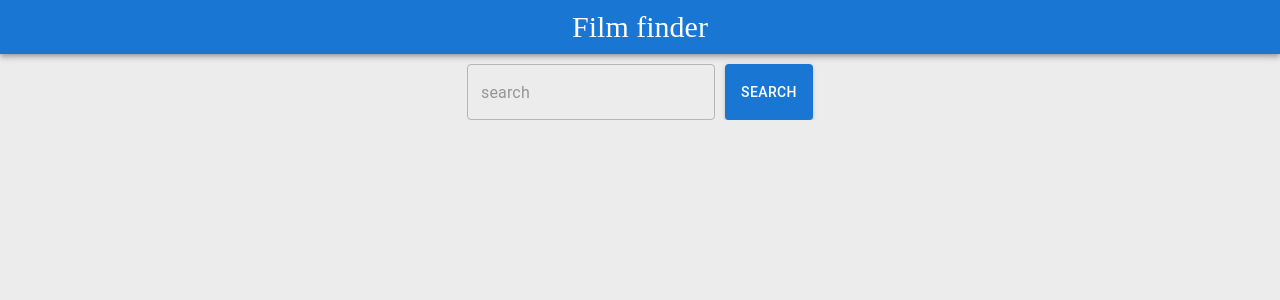
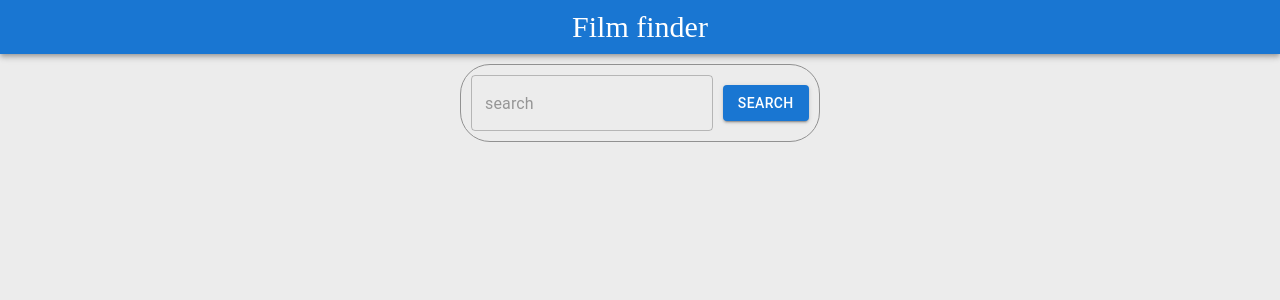
Before and after one commit to KAST13L/film-finder, a Next.js app: page / in a window 1280 px wide. Shown: the top 300 px of the page. Built offline with nearby package versions, Linux system fonts and the light colour scheme.

Commit message:
feat: update image in card movie

```diff
--- a/components/films/movie-card/MovieCard.tsx
+++ b/components/films/movie-card/MovieCard.tsx
@@ -1,7 +1,6 @@
 "use client";
 import Box from "@mui/material/Box";
 import Card from "@mui/material/Card";
-import CardMedia from "@mui/material/CardMedia";
 import Typography from "@mui/material/Typography";
 import { FilmType } from "@/components/films/Films";
 import { Button, Rating } from "@mui/material";
@@ -52,14 +51,15 @@ export default function MovieCard({ film }: PropsType) {
           </Link>
         </Box>
       </Box>
-      <CardMedia
-        component="img"
+
+      <img
         className={styles.image}
-        image={
+        src={
           image
             ? image.original
             : "https://filmyspace.in/wp-content/uploads/2021/08/Cinema-or-nothingBlack-scaled.jpg"
         }
+        alt={name}
       />
     </Card>
   );
--- a/components/header/Header.tsx
+++ b/components/header/Header.tsx
@@ -1,6 +1,7 @@
 "use client";
 import { AppBar } from "@mui/material";
 import styles from "./header.module.scss";
+import Link from "next/link";
 
 export const Header = () => {
   return (
@@ -10,7 +11,7 @@ export const Header = () => {
       color="primary"
       enableColorOnDark
     >
-      Film finder
+      <Link href={"/"}>Film finder</Link>
     </AppBar>
   );
 };
--- a/components/movie-search/MovieSearch.module.scss
+++ b/components/movie-search/MovieSearch.module.scss
@@ -1,6 +1,12 @@
 .form{
   display: flex;
   justify-content: center;
+  padding: 10px;
+  border: 1px solid #919191;
+  border-radius: 30px;
+  align-items: center;
+  margin: 5px auto;
+  width: 360px;
 
   .input{
     padding-right: 10px;
--- a/components/movie-search/MovieSearch.tsx
+++ b/components/movie-search/MovieSearch.tsx
@@ -10,9 +10,9 @@ export const MovieSearch = () => {
 
   const { loadFilmsBySearch } = useActions(filmThunks);
 
-  const handleSubmit: FormEventHandler<HTMLFormElement> = async (e) => {
+  const handleSubmit: FormEventHandler<HTMLFormElement> = (e) => {
     e.preventDefault();
-    await loadFilmsBySearch(search);
+    loadFilmsBySearch(search);
   };
 
   return (
@@ -25,7 +25,9 @@ export const MovieSearch = () => {
         className={styles.input}
         onChange={(e) => setSearch(e.target.value)}
       />
-      <Button variant={"contained"}>search</Button>
+      <Button onClick={() => loadFilmsBySearch(search)} variant={"contained"}>
+        search
+      </Button>
     </form>
   );
 };
```
